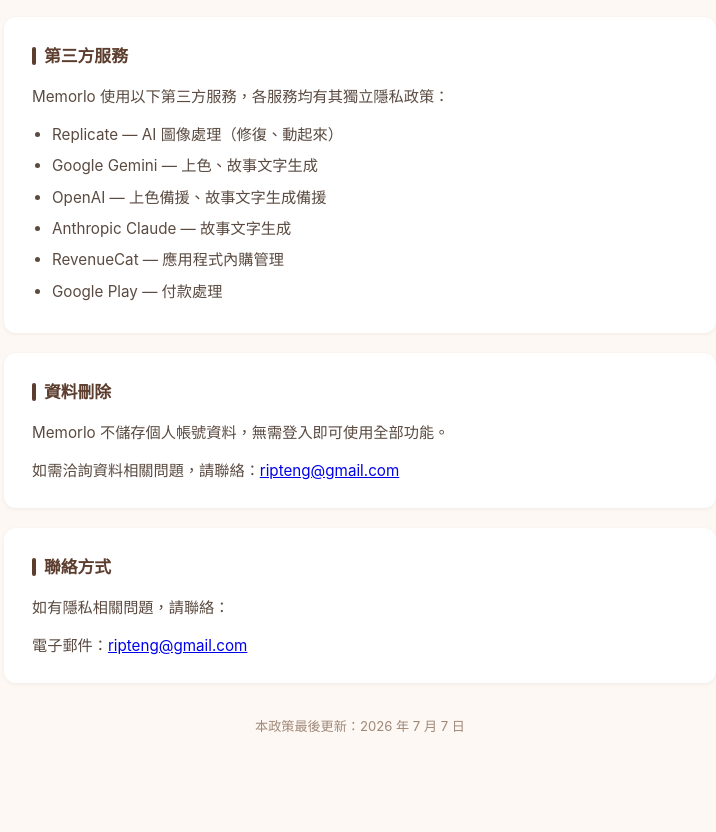
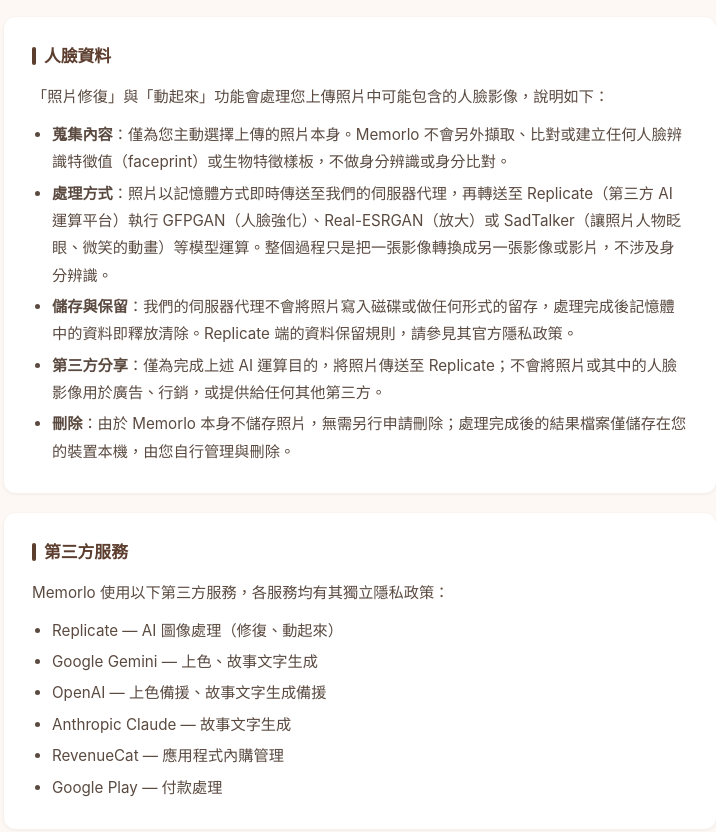
Before and after one commit to TengRip/tengrip.github.io, a plain HTML site: page privacy/memorlo/index.html in a window 1280 px wide. Shown: the part 1043-1875 px from the top of the page, without its empty margins (280-996 px from the left). Drawn offline with Linux system fonts and the light colour scheme.

Commit message:
docs: Memorlo隱私政策新增「人臉資料」專章(Apple審核Guideline 2.1要求)
回答Apple對「動起來」「修復」功能處理人臉資料的疑問：蒐集內容、處理
方式(轉送Replicate執行GFPGAN/Real-ESRGAN/SadTalker)、不落地儲存、
第三方分享範圍、刪除方式，皆依實際程式碼行為(pixzap-backend/main.py)
如實撰寫。

```diff
--- a/privacy/memorlo/index.html
+++ b/privacy/memorlo/index.html
@@ -191,6 +191,18 @@
     </div>
 
     <div class="section">
+      <h2>人臉資料</h2>
+      <p>「照片修復」與「動起來」功能會處理您上傳照片中可能包含的人臉影像，說明如下：</p>
+      <ul>
+        <li><strong>蒐集內容</strong>：僅為您主動選擇上傳的照片本身。Memorlo 不會另外擷取、比對或建立任何人臉辨識特徵值（faceprint）或生物特徵樣板，不做身分辨識或身分比對。</li>
+        <li><strong>處理方式</strong>：照片以記憶體方式即時傳送至我們的伺服器代理，再轉送至 Replicate（第三方 AI 運算平台）執行 GFPGAN（人臉強化）、Real-ESRGAN（放大）或 SadTalker（讓照片人物眨眼、微笑的動畫）等模型運算。整個過程只是把一張影像轉換成另一張影像或影片，不涉及身分辨識。</li>
+        <li><strong>儲存與保留</strong>：我們的伺服器代理不會將照片寫入磁碟或做任何形式的留存，處理完成後記憶體中的資料即釋放清除。Replicate 端的資料保留規則，請參見其官方隱私政策。</li>
+        <li><strong>第三方分享</strong>：僅為完成上述 AI 運算目的，將照片傳送至 Replicate；不會將照片或其中的人臉影像用於廣告、行銷，或提供給任何其他第三方。</li>
+        <li><strong>刪除</strong>：由於 Memorlo 本身不儲存照片，無需另行申請刪除；處理完成後的結果檔案僅儲存在您的裝置本機，由您自行管理與刪除。</li>
+      </ul>
+    </div>
+
+    <div class="section">
       <h2>第三方服務</h2>
       <p>Memorlo 使用以下第三方服務，各服務均有其獨立隱私政策：</p>
       <ul>
@@ -215,7 +227,7 @@
       <p>電子郵件：<a href="mailto:ripteng@gmail.com">ripteng@gmail.com</a></p>
     </div>
 
-    <p class="updated">本政策最後更新：2026 年 7 月 7 日</p>
+    <p class="updated">本政策最後更新：2026 年 7 月 22 日</p>
   </div>
 
   <!-- ── 服務條款 ── -->
```
